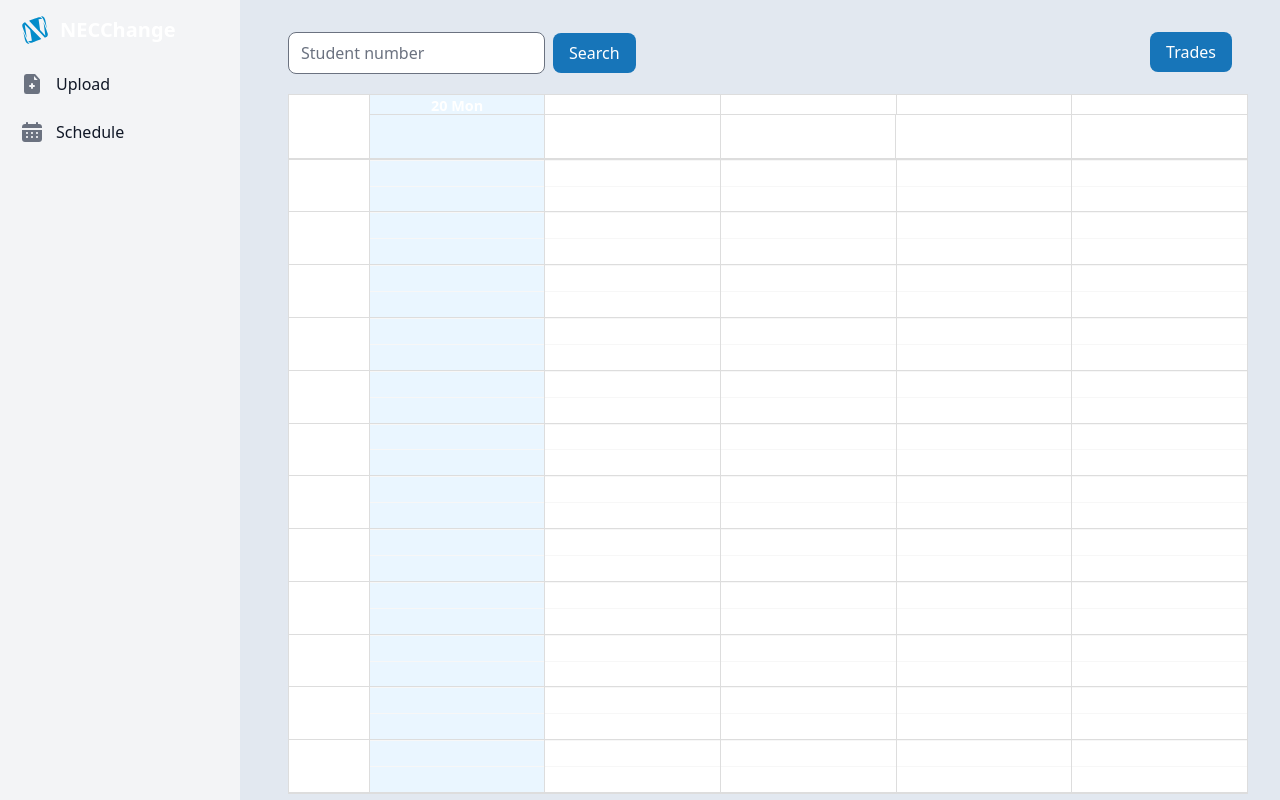
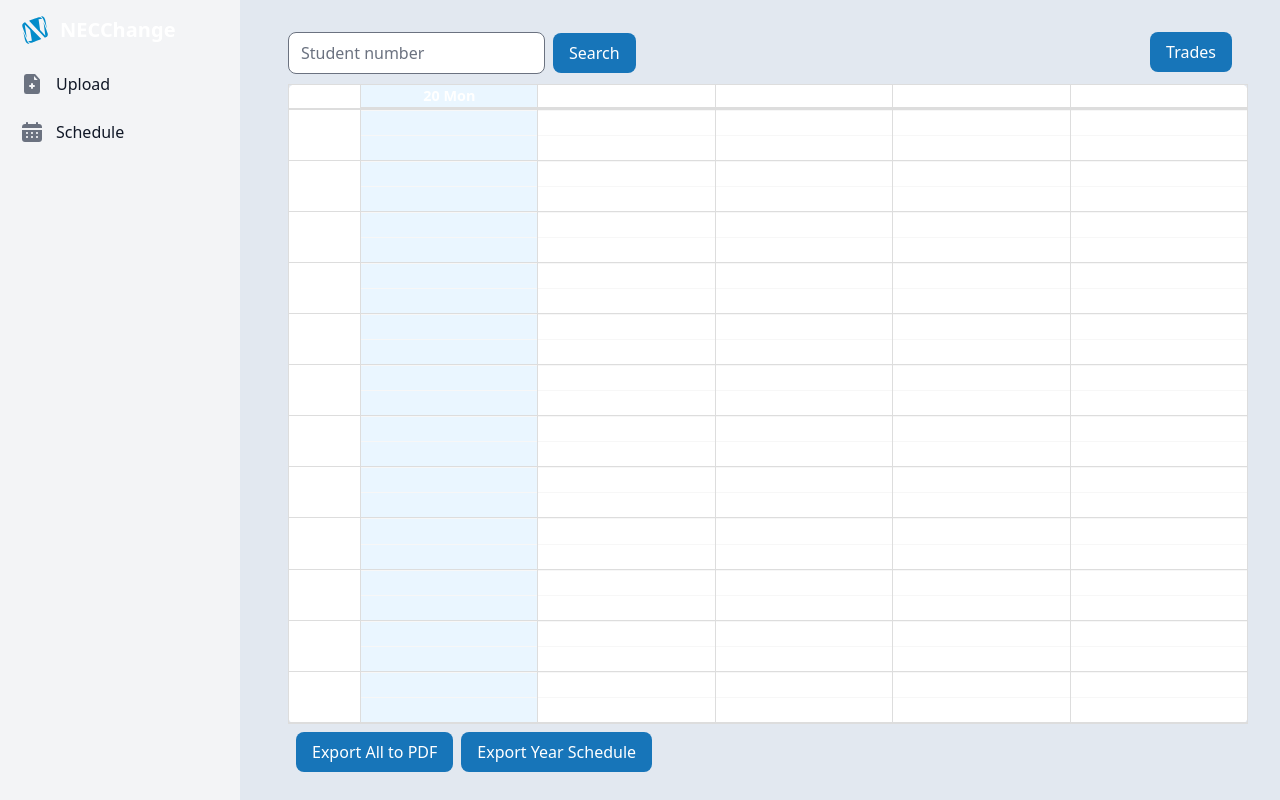
Before and after one commit to SimaoQuintela/NECChange-Solver, a Next.js app in the folder web/: page /schedule in a window 1280 px wide. Built offline with nearby package versions, Linux system fonts and the light colour scheme.

Commit message:
refactor: change Big-Calendar component styling

```diff
--- a/web/package.json
+++ b/web/package.json
@@ -19,7 +19,7 @@
     "express": "^4.18.2",
     "moment": "^2.29.4",
     "multer": "^1.4.5-lts.1",
-    "next": "13.1.6",
+    "next": "^13.1.6",
     "react": "18.2.0",
     "react-big-calendar": "^1.6.9",
     "react-calendar": "^4.2.1",
--- a/web/src/components/schedule/calendar/Schedule.jsx
+++ b/web/src/components/schedule/calendar/Schedule.jsx
@@ -1,25 +1,26 @@
 import { Calendar, momentLocalizer } from 'react-big-calendar'
 import 'moment-timezone'
 import moment from 'moment'
+import styles from "@/styles/Home.module.css";
 
 moment.tz.setDefault("Europe/Lisbon")
 
-const localizer =  momentLocalizer(moment);
+const localizer = momentLocalizer(moment);
 
 
 export default function Schedule({ events }) {
   const minDate = new Date();
-  minDate.setHours(8,0,0);
+  minDate.setHours(8, 0, 0);
 
   const maxDate = new Date();
-  maxDate.setHours(20,0,0);
+  maxDate.setHours(20, 0, 0);
 
-  return(
-    <div className="myCustomHeight">
+  return (
+    <div>
       <Calendar
         toolbar={false}
         localizer={localizer}
-        style={{height:700, marginTop:"20px", background: "#fff"}}
+        style={{ height: "80vh", marginTop: "10px", borderRadius: "8px", background: "#fff" }}
         defaultDate={new Date()}
         defaultView={"work_week"}
         views={["day", "work_week"]}
@@ -28,29 +29,30 @@ export default function Schedule({ events }) {
         events={events}
         eventPropGetter={(event) => {
           //console.log(event)
-          let color="";
-          if(event.overlap === true){
-              color = "#A0A0A0";
+          let color = "";
+          if (event.overlap === true) {
+            color = "#A0A0A0";
           } else {
-              if(event.year === "1"){
-                  if(event.type_class === "T") color = "#0066CC";
-                  else color = "#3f6bcc";
-              } else if(event.year === "2"){
-                  if(event.type_class === "T") color = "#ff291d";
-                  else color = "#ff540e";
-              } else if(event.year === "3"){
-                  if(event.type_class === "T") color = "#4C9900";
-                  else color = "#00990e";
-              }
+            if (event.year === "1") {
+              if (event.type_class === "T") color = "#0066CC";
+              else color = "#3f6bcc";
+            } else if (event.year === "2") {
+              if (event.type_class === "T") color = "#ff291d";
+              else color = "#ff540e";
+            } else if (event.year === "3") {
+              if (event.type_class === "T") color = "#4C9900";
+              else color = "#00990e";
+            }
           }
 
           const newStyle = {
-            border: "solid white",
+            border: "solid",
+            borderColor: "white",
+            borderWidth: "2px",
             backgroundColor: color,
-            fontWeight: "500",
-            borderRadius: "12px",
-            margin: "0",
-            opacity: 1
+            fontWeight: "",
+            borderRadius: "6px",
+            margin: "0px",
           };
           return { style: newStyle };
         }}
--- a/web/src/pages/schedule/index.jsx
+++ b/web/src/pages/schedule/index.jsx
@@ -3,34 +3,17 @@ import Schedule from "@/components/schedule/calendar/Schedule";
 import Trades from "@/components/schedule/trades/Trades";
 import Loader from "@/components/Loader";
 import Head from "next/head";
-// import html2canvas from "html2canvas";
-// import jsPDF from "jspdf";
-// import alocation from "../../../public/data/alocation.json";
-// import axios from "axios";
 
 import { useState, useEffect } from "react";
 
 import "react-big-calendar/lib/css/react-big-calendar.css";
 
-// const exportToPDF = () => {
-//   const input = document.getElementById("calendarContainer");
-//   html2canvas(input).then((canvas) => {
-//     const imgData = canvas.toDataURL("image/png");
-//     const pdf = new jsPDF("p", "mm", "a4"); // A4 size page of PDF
-//     var width = pdf.internal.pageSize.getWidth();
-//     var height = pdf.internal.pageSize.getHeight();
-
-//     height = (canvas.height * width) / canvas.width;
-
-//     pdf.addImage(imgData, "PNG", 0, 0, width, height); // parameters: data, format, x, y, width, height
-//     pdf.save("download.pdf");
-//   });
-// };
-
-
 function getDates(slot) {
   let date = new Date();
+  console.log(date)
   date.toLocaleString("pt", { timeZone: "Europe/Lisbon" });
+
+  console.log(date)
 
   let year = date.getFullYear();
   let month = date.getMonth() + 1;
@@ -87,15 +70,13 @@ function handleEvents(data) {
   Object.values(data.classes).map((lesson) => {
     lesson.slots.map((slot) => {
       let dates = getDates(slot);
-      //console.log(dates);
       let event = {
         title:
           lesson.type_class +
           lesson.shift +
           " - " +
-          lesson.uc +
-          " - " +
-          slot[5],
+          lesson.uc,
+        // + " - " + slot[5],
         year: lesson.year,
         semester: lesson.semester,
         uc: lesson.uc,
@@ -196,8 +177,8 @@ export default function BackofficeSchedule() {
         <link rel="icon" href="logos/necc-blue.svg" />
       </Head>
       <Sidebar />
-      <div className="ml-64">
-        <div className="w-full h-auto p-8">
+      <div className="h-full p-8 ml-64">
+        <div className="w-full">
           <input
             type="text"
             className="rounded-lg"
@@ -220,13 +201,6 @@ export default function BackofficeSchedule() {
           <Schedule events={evt} />
         </div>
 
-        {/* <button
-          className="bg-[#1775B9] text-white pl-4 pr-4 pt-2 pb-2 ml-2 rounded-lg mt-2"
-          onClick={exportToPDF}
-        >
-          Export to PDF
-        </button> */}
-
         <button
           className="bg-[#1775B9] text-white pl-4 pr-4 pt-2 pb-2 ml-2 rounded-lg mt-2 "
           onClick={handleExportAll}
@@ -238,7 +212,7 @@ export default function BackofficeSchedule() {
           className="bg-[#1775B9] text-white pl-4 pr-4 pt-2 pb-2 ml-2 rounded-lg mt-2 "
           onClick={handleYearSchedule}
         >
-          Create Year Schedule
+          Export Year Schedule
         </button>
 
         {isLoadingExportAll && <Loader />}
--- a/web/src/styles/globals.css
+++ b/web/src/styles/globals.css
@@ -2,13 +2,35 @@
 @tailwind components;
 @tailwind utilities;
 
-.rbc-day-slot > div.rbc-events-container{
+.rbc-day-slot>div.rbc-events-container {
   margin-right: 0px;
 }
 
-.rbc-time-content > div.rbc-day-slot > div.rbc-current-time-indicator{
+.rbc-time-view {
+  min-height: max-content;
+}
+
+.rbc-time-header>.rbc-time-header-content>.rbc-allday-cell {
+  display: none;
+}
+
+.rbc-time-content>div.rbc-day-slot>div.rbc-current-time-indicator {
   z-index: -1;
 }
+
+.rbc-time-slot>.rbc-label {
+  font-size: 14px;
+  font-weight: 400;
+}
+
+.rbc-event>.rbc-event-content {
+  font-size: normal;
+}
+
+.rbc-event>.rbc-event-label {
+  display: none;
+}
+
 
 :root {
   --max-width: 1100px;
@@ -21,30 +43,24 @@
   --background-start-rgb: 214, 219, 220;
   --background-end-rgb: 255, 255, 255;
 
-  --primary-glow: conic-gradient(
-    from 180deg at 50% 50%,
+  --primary-glow: conic-gradient(from 180deg at 50% 50%,
       #16abff33 0deg,
       #0885ff33 55deg,
       #54d6ff33 120deg,
       #0071ff33 160deg,
-    transparent 360deg
-  );
-  --secondary-glow: radial-gradient(
-    rgba(255, 255, 255, 1),
-    rgba(255, 255, 255, 0)
-  );
+      transparent 360deg);
+  --secondary-glow: radial-gradient(rgba(255, 255, 255, 1),
+      rgba(255, 255, 255, 0));
 
   --tile-start-rgb: 239, 245, 249;
   --tile-end-rgb: 228, 232, 233;
-  --tile-border: conic-gradient(
-    #00000080,
+  --tile-border: conic-gradient(#00000080,
       #00000040,
       #00000030,
       #00000020,
       #00000010,
       #00000010,
-    #00000080
-  );
+      #00000080);
 
   --callout-rgb: 238, 240, 241;
   --callout-border-rgb: 172, 175, 176;
@@ -59,24 +75,20 @@
     --background-end-rgb: 0, 0, 0;
 
     --primary-glow: radial-gradient(rgba(1, 65, 255, 0.4), rgba(1, 65, 255, 0));
-    --secondary-glow: linear-gradient(
-      to bottom right,
+    --secondary-glow: linear-gradient(to bottom right,
         rgba(1, 65, 255, 0),
         rgba(1, 65, 255, 0),
-      rgba(1, 65, 255, 0.3)
-    );
+        rgba(1, 65, 255, 0.3));
 
     --tile-start-rgb: 2, 13, 46;
     --tile-end-rgb: 2, 5, 19;
-    --tile-border: conic-gradient(
-      #ffffff80,
+    --tile-border: conic-gradient(#ffffff80,
         #ffffff40,
         #ffffff30,
         #ffffff20,
         #ffffff10,
         #ffffff10,
-      #ffffff80
-    );
+        #ffffff80);
 
     --callout-rgb: 20, 20, 20;
     --callout-border-rgb: 108, 108, 108;
@@ -99,12 +111,9 @@ body {
 
 body {
   color: rgb(var(--foreground-rgb));
-  background: linear-gradient(
-      to bottom,
+  background: linear-gradient(to bottom,
       transparent,
-      rgb(var(--background-end-rgb))
-    )
-    rgb(var(--background-start-rgb));
+      rgb(var(--background-end-rgb))) rgb(var(--background-start-rgb));
 }
 
 a {
```
Also changed, not shown: web/src/styles/Home.module.css (+10 -15 lines), web/.eslintrc.json, 2 other files (tests, documents, lock files or other folders). Lines whose indentation alone changed are shown as unchanged.
